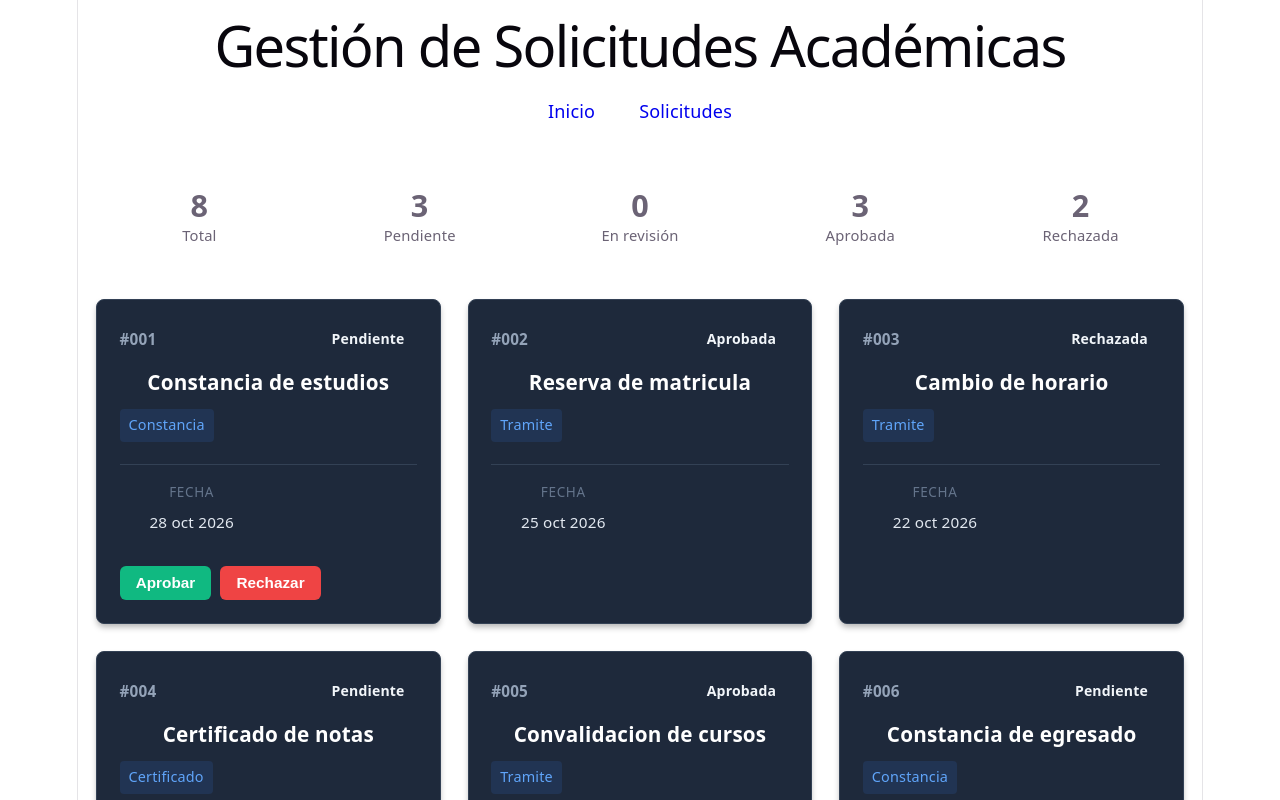
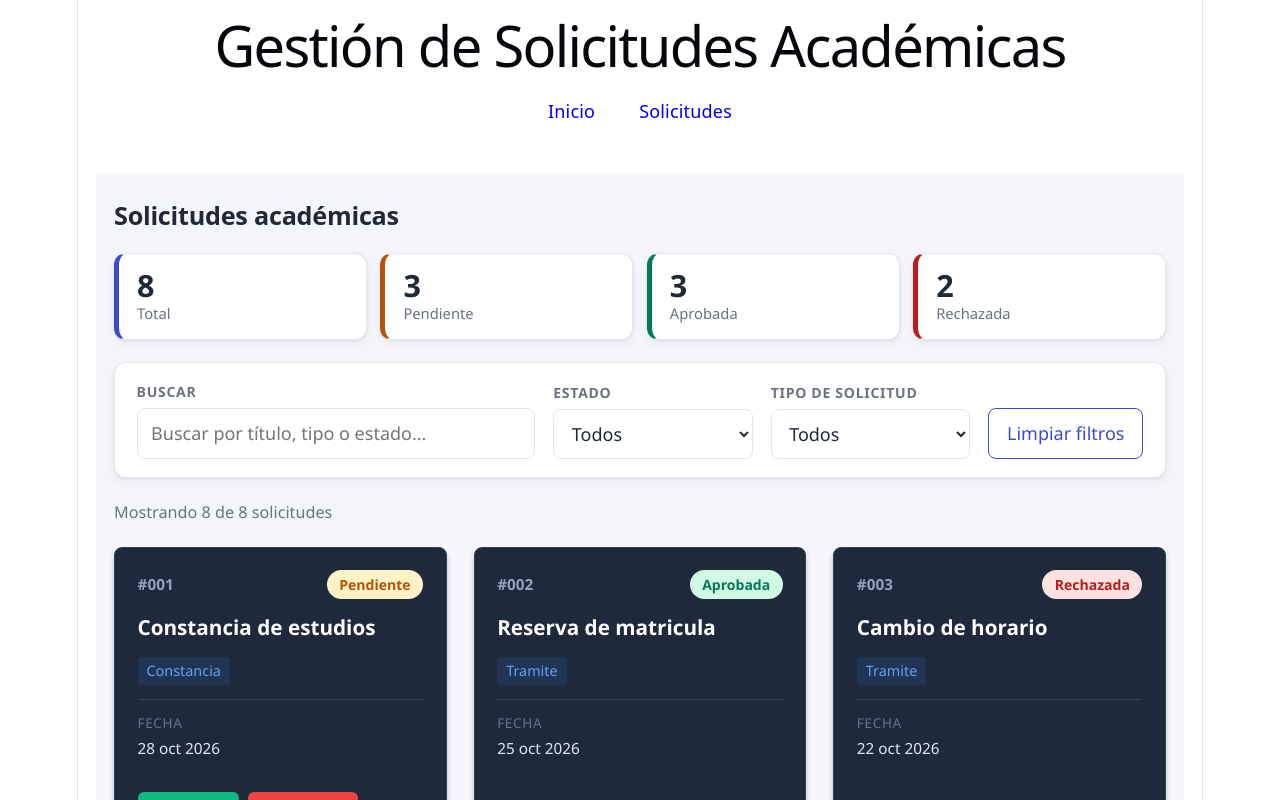
Before and after one commit to val74930123/pa3-prog-web-ava, a React (Vite) app: page /solicitudes in a window 1280 px wide. Shown: the top 800 px of the page. Built offline with nearby package versions, Linux system fonts and the light colour scheme.

Commit message:
restauro ListaSolicitudes en /solicitudes con filtros, Hooks y Context

```diff
--- a/src/App.jsx
+++ b/src/App.jsx
@@ -1,9 +1,8 @@
 import { NavLink, Route, Routes } from 'react-router';
 import Inicio from './pages/Inicio.jsx';
-import SolicitudList from './components/SolicitudList.jsx';
+import ListaSolicitudes from './components/ListaSolicitudes.jsx';
 import './App.css';
 import { SolicitudesProvider } from './context/solicitudesContext';
-import StatsSummary from './components/StatsSummary.jsx';
 import PruebaRedux from './components/PruebaRedux.jsx';
 
 export default function App() {
@@ -36,10 +35,7 @@ export default function App() {
             path="/solicitudes"
             element={
               <div style={{ maxWidth: '1100px', margin: '0 auto', padding: '1rem' }}>
-                <StatsSummary />
-                <div style={{ marginTop: '2rem' }}>
-                  <SolicitudList />
-                </div>
+                <ListaSolicitudes />
                 <div style={{ marginTop: '2rem' }}>
                   <PruebaRedux />
                 </div>
--- a/src/components/ListaSolicitudes.jsx
+++ b/src/components/ListaSolicitudes.jsx
@@ -1,5 +1,5 @@
 import { useEffect, useState } from 'react'
-import { solicitudes as datosLocales } from '../data/solicitudes.js'
+import { useSolicitudes } from '../context/solicitudesContext'
 import StatsSummary from './StatsSummary.jsx'
 import FilterBar from './FilterBar.jsx'
 import SolicitudList from './SolicitudList.jsx'
@@ -9,25 +9,27 @@ import '../styles/global.css'
 /**
  * Vista de solicitudes (ruta /solicitudes).
  *
- * Aquí se conectan los datos y los Hooks con los componentes visuales:
- *  - useState + useEffect: carga simulada de los datos locales.
+ * Aquí se conectan los Hooks con los componentes visuales y con el Context:
+ *  - Context (estado global): la lista de solicitudes, compartida entre vistas.
+ *  - useState + useEffect: carga simulada de la pantalla.
  *  - useState: filtros de búsqueda, estado y tipo.
  *  - Las solicitudes filtradas se calculan durante el render (no necesitan
  *    estado propio) y se pasan por props a los componentes presentacionales.
  */
 const FILTROS_INICIALES = { busqueda: '', estado: '', tipo: '' }
+const ESTADOS = ['Pendiente', 'Aprobada', 'Rechazada']
 
 export default function ListaSolicitudes() {
-  const [solicitudes, setSolicitudes] = useState([])
+  // Estado global: viene del Context
+  const { solicitudes } = useSolicitudes()
+
+  // Estado local de esta vista
   const [cargando, setCargando] = useState(true)
   const [filtros, setFiltros] = useState(FILTROS_INICIALES)
 
-  // Simula la carga de datos (sin API): useEffect + setTimeout.
+  // Simula el tiempo de carga (sin API): useEffect + setTimeout.
   useEffect(() => {
-    const temporizador = setTimeout(() => {
-      setSolicitudes(datosLocales)
-      setCargando(false)
-    }, 600)
+    const temporizador = setTimeout(() => setCargando(false), 600)
 
     return () => clearTimeout(temporizador)
   }, [])
@@ -45,8 +47,7 @@ export default function ListaSolicitudes() {
     )
   }
 
-  // Opciones de los selects, tomadas de los propios datos.
-  const estados = [...new Set(solicitudes.map((s) => s.estado))]
+  // Opciones del select de tipo, tomadas de los propios datos.
   const tipos = [...new Set(solicitudes.map((s) => s.tipo))]
 
   // Filtrado (búsqueda de texto + estado + tipo).
@@ -68,7 +69,7 @@ export default function ListaSolicitudes() {
     <section className="solicitudes">
       <h2 className="solicitudes__titulo">Solicitudes académicas</h2>
 
-      <StatsSummary solicitudes={solicitudes} estados={estados} />
+      <StatsSummary solicitudes={solicitudes} estados={ESTADOS} />
 
       <FilterBar
         busqueda={filtros.busqueda}
@@ -77,7 +78,7 @@ export default function ListaSolicitudes() {
         onEstadoChange={cambiarFiltro('estado')}
         tipo={filtros.tipo}
         onTipoChange={cambiarFiltro('tipo')}
-        estados={estados}
+        estados={ESTADOS}
         tipos={tipos}
         onLimpiar={limpiarFiltros}
       />
```
